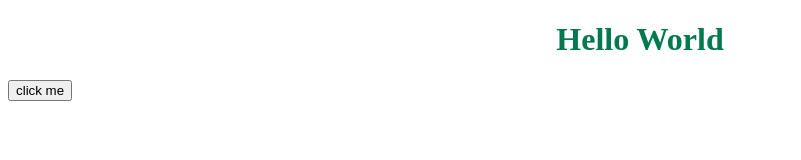
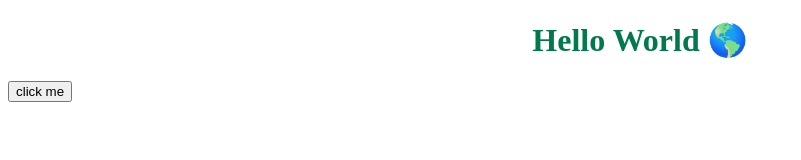
Before and after one commit to katyyanza/katy-new-repo, a plain HTML site: page index.html in a window 1280 px wide. Shown: the whole page, without its empty margins (0-801 px from the left). Drawn offline with Linux system fonts and the light colour scheme.

Commit message:
title name chnage

```diff
--- a/index.html
+++ b/index.html
@@ -8,7 +8,7 @@
   <link rel="stylesheet" href="style.css" />
 
   <body>
-    <h1>Hello World</h1>
+    <h1>Hello World 🌎</h1>
     <script src="script.js"></script>
     <button>click me</button>
   </body>
```
